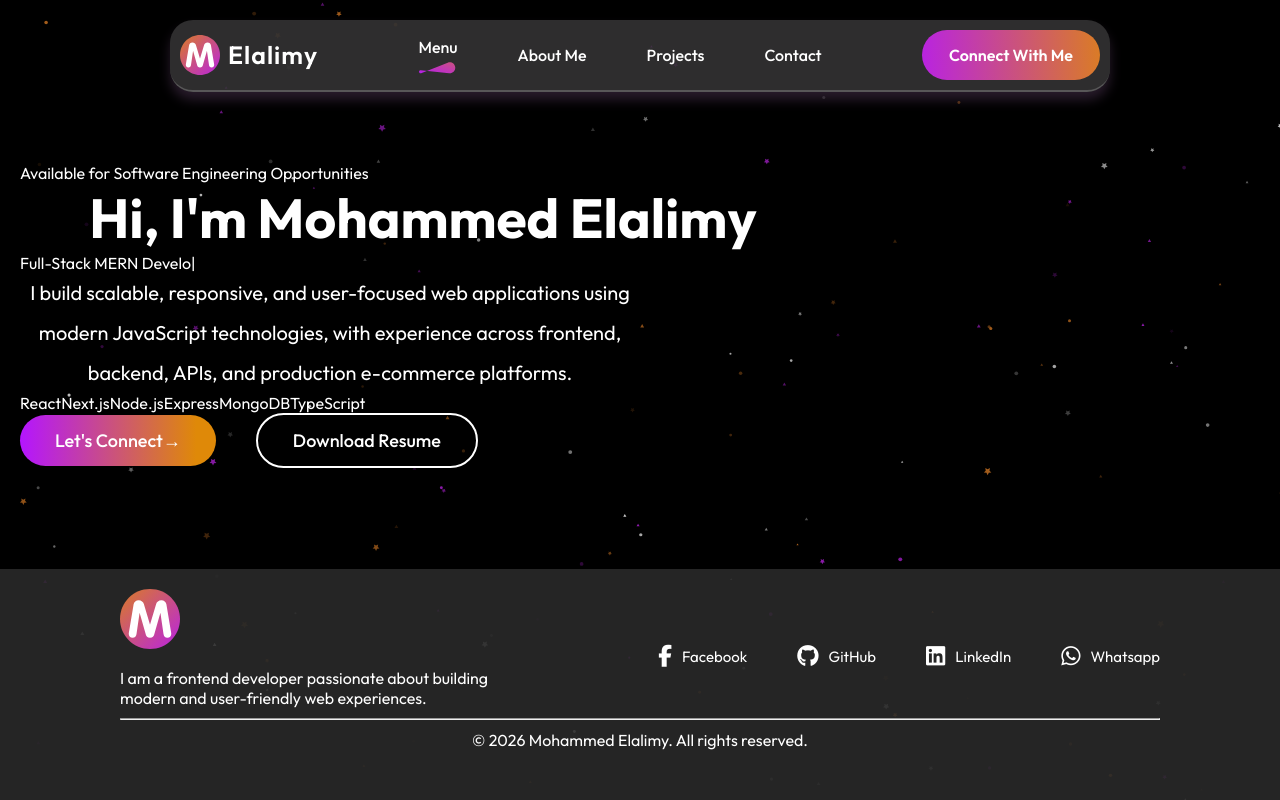
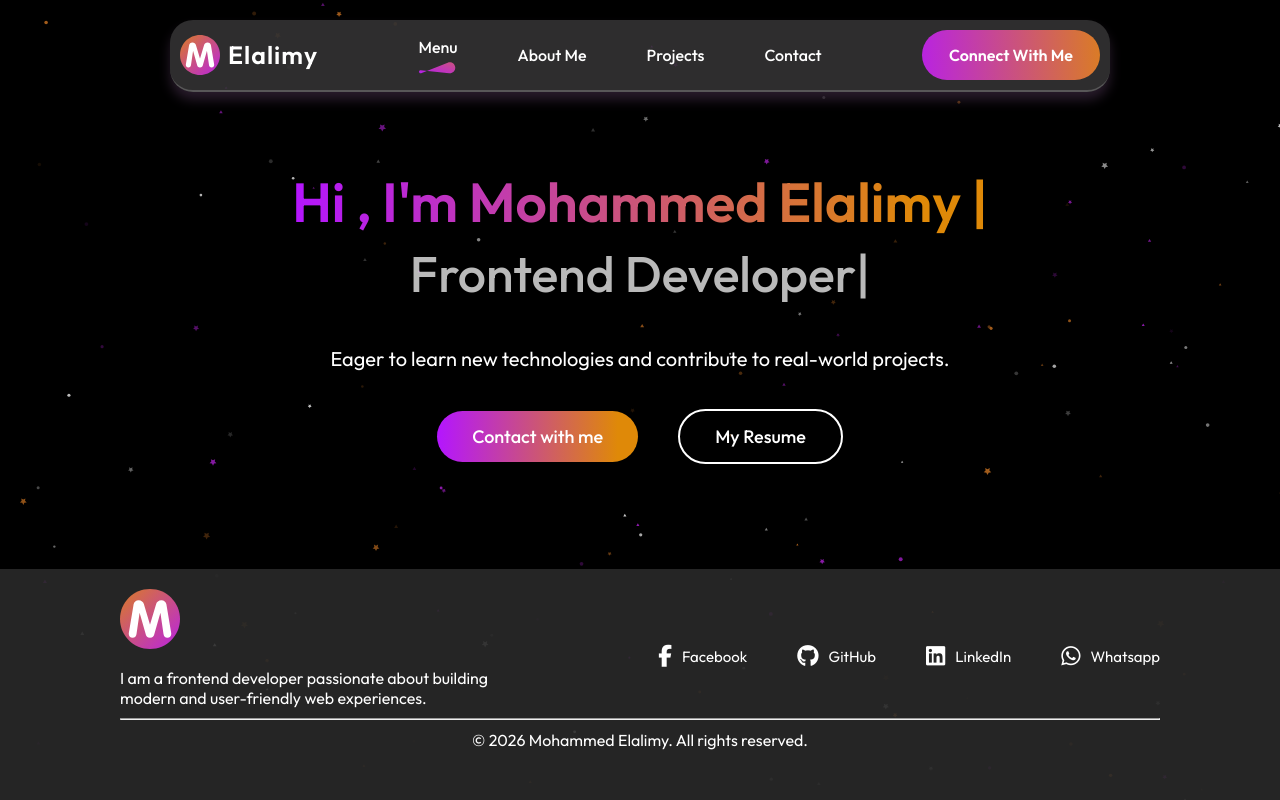
Before and after one commit to mohammedmelalimy/MoDev-portfolio, a React (Vite) app: page / in a window 1280 px wide. Built offline with nearby package versions, Linux system fonts and the light colour scheme.

Commit message:
Refactor Hero component layout and content

```diff
--- a/src/Components/Hero/Hero.jsx
+++ b/src/Components/Hero/Hero.jsx
@@ -1,76 +1,47 @@
+import { Skeleton } from '@mui/material';
+import { useState } from 'react';
 import { Link } from 'react-router-dom';
 import { ReactTyped } from 'react-typed';
+import hero_img from '../../assets/profile.png';
 import './Hero.css';
 
 const Hero = () => {
+  const [isLoaded, setIsLoaded] = useState(false);
+
   return (
-    <section className="hero" id="home">
-      <div className="hero-content">
+    <div className='hero' id='home'>
 
-        <div className="hero-badge">
-          <span className="hero-badge-dot" />
-          Available for Software Engineering Opportunities
-        </div>
 
-        <h1 className="hero-title">
-          Hi, I'm{' '}
-          <span className="hero-name">
-            Mohammed Elalimy
-          </span>
+      {/* Hero text */}
+      <h1>
+        <span className='fixed'>Hi , I'm Mohammed Elalimy | </span><br/>
+        <ReactTyped
+          className="typed"
+          strings={[" Frontend Developer","MERN Stack Developer", "React Developer"]}
+          typeSpeed={200}
+          backSpeed={100}
+          showCursor={true}
+          loop
+        />
       </h1>
 
-        <div className="hero-role">
-          <ReactTyped
-            strings={[
-              'Software Engineer',
-              'Full-Stack MERN Developer',
-              'React & Next.js Developer'
-            ]}
-            typeSpeed={65}
-            backSpeed={35}
-            backDelay={1400}
-            loop
-            showCursor
-            cursorChar="|"
-          />
-        </div>
-
-        <p className="hero-description">
-          I build scalable, responsive, and user-focused web applications
-          using modern JavaScript technologies, with experience across
-          frontend, backend, APIs, and production e-commerce platforms.
-        </p>
-
-        <div className="hero-tech">
-          <span>React</span>
-          <span>Next.js</span>
-          <span>Node.js</span>
-          <span>Express</span>
-          <span>MongoDB</span>
-          <span>TypeScript</span>
-        </div>
+      <p>Eager to learn new technologies and contribute to real-world projects.</p>
 
       <div className="hero-action">
-          <Link
-            className="hero-connect"
-            to="/contact"
-          >
-            Let's Connect
-            <span>→</span>
+        <Link className='hero-connect' offset={50} to='/contact'>
+          Contact with me
         </Link>
 
         <a
           href="/CV.pdf"
-            download="Mohammed_Elalimy_CV.pdf"
+          download="cv.pdf"
           className="hero-resume"
         >
-            Download Resume
+          My Resume
         </a>
       </div>
-
     </div>
-    </section>
   );
-};
+}
 
 export default Hero;
```
Lines whose indentation alone changed are shown as unchanged.
